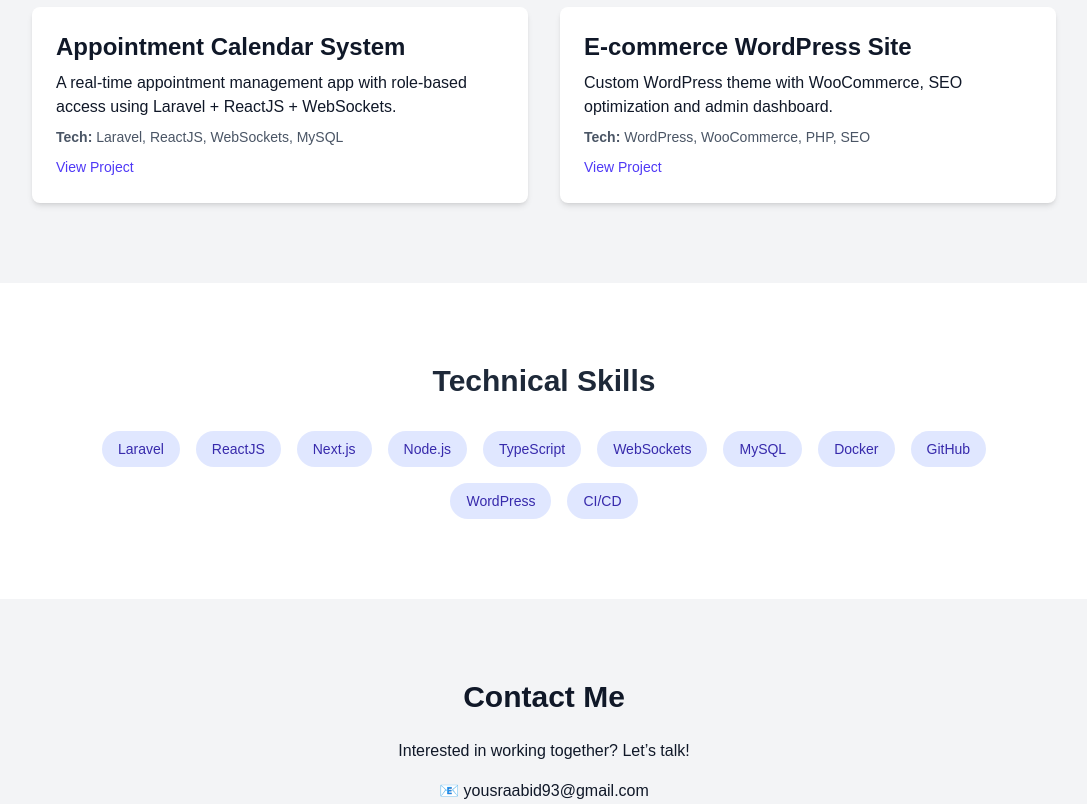
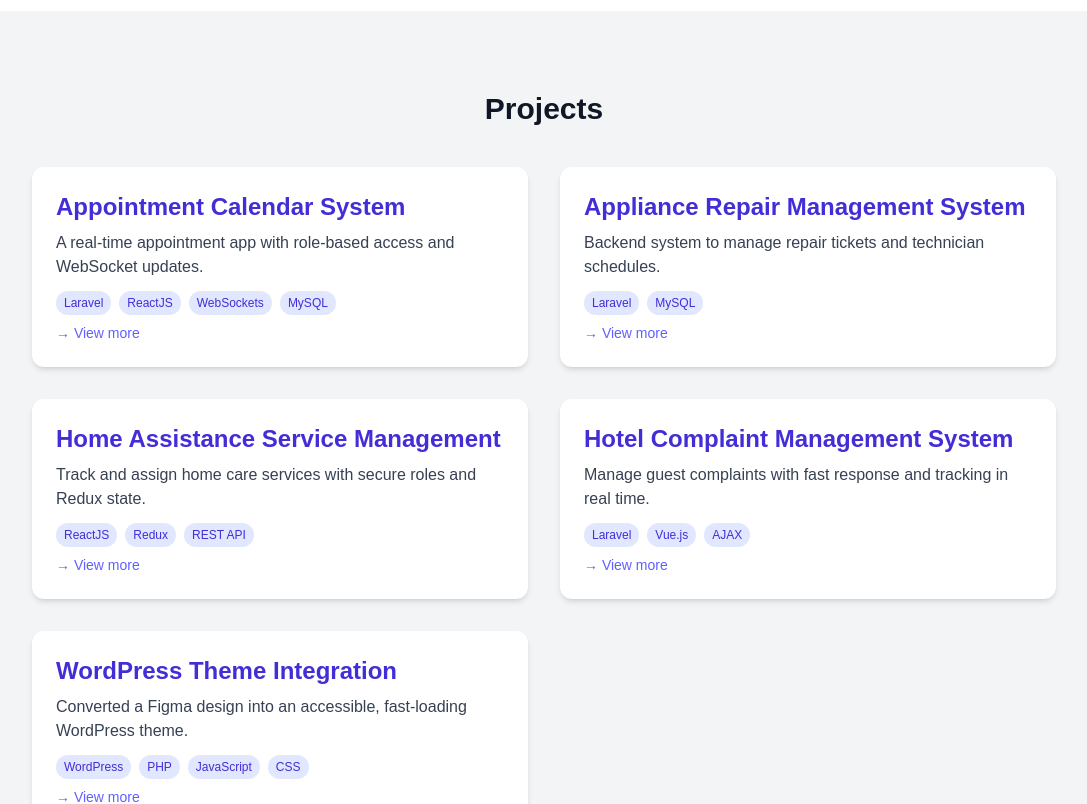
Before and after one commit to yousraAb/portfolio, a Next.js app: page / in a window 1280 px wide. Shown: the part 1460-2264 px from the top of the page, without its empty margins (96-1183 px from the left). Built offline with nearby package versions, Linux system fonts and the light colour scheme.

Commit message:
projects improvements

```diff
--- a/package.json
+++ b/package.json
@@ -9,11 +9,13 @@
     "lint": "next lint"
   },
   "dependencies": {
+    "emailjs-com": "^3.2.0",
     "framer-motion": "^12.15.0",
     "next": "15.3.2",
     "react": "^19.0.0",
     "react-dom": "^19.0.0",
-    "react-scroll": "^1.9.3"
+    "react-scroll": "^1.9.3",
+    "react-toastify": "^11.0.5"
   },
   "devDependencies": {
     "@eslint/eslintrc": "^3",
--- a/src/app/globals.css
+++ b/src/app/globals.css
@@ -12,18 +12,13 @@
   --font-mono: var(--font-geist-mono);
 }
 
-@media (prefers-color-scheme: dark) {
-  :root {
-    --background: #0a0a0a;
-    --foreground: #ededed;
-  }
-}
-
 body {
   background: var(--background);
   color: var(--foreground);
   font-family: Arial, Helvetica, sans-serif;
 }
+
+/* Slide-down animation for mobile menu */
 @keyframes slide-down {
   from {
     opacity: 0;
--- /dev/null
+++ b/src/app/projects/page.tsx
@@ -0,0 +1,29 @@
+import { notFound } from "next/navigation";
+import { projects } from "@/lib/projects";
+
+export async function generateStaticParams() {
+  return projects.map((project) => ({ slug: project.slug }));
+}
+
+export default function ProjectDetail({ params }: { params: { slug: string } }) {
+  const project = projects.find((p) => p.slug === params.slug);
+  if (!project) return notFound();
+
+  return (
+    <section className="py-20 px-6 max-w-3xl mx-auto text-gray-800">
+      <h1 className="text-4xl font-bold text-indigo-700 mb-4">{project.title}</h1>
+      <p className="mb-4 text-lg">{project.description}</p>
+      <div className="flex flex-wrap gap-2 mb-6">
+        {project.tech.map((tech, i) => (
+          <span
+            key={i}
+            className="bg-indigo-100 text-indigo-700 px-3 py-1 rounded-full text-sm"
+          >
+            {tech}
+          </span>
+        ))}
+      </div>
+      <p className="text-gray-700 whitespace-pre-line">{project.content}</p>
+    </section>
+  );
+}
--- a/src/components/About.tsx
+++ b/src/components/About.tsx
@@ -13,7 +13,7 @@ const About: React.FC = () => {
       className="py-20 ..."
     >
       <section id="about" className="py-20 px-4 bg-white text-gray-800">
-      <div className="max-w-4xl mx-auto text-center">
+        <div className="max-w-4xl mx-auto text-center py-20">
           <h2 className="text-3xl font-bold mb-6">About Me</h2>
           <p className="text-lg leading-relaxed">
             I&apos;m <strong>Yousra Abid</strong>, a passionate Full Stack Developer based in Marrakech, Morocco.
--- a/src/components/Projects.tsx
+++ b/src/components/Projects.tsx
@@ -1,47 +1,52 @@
-type Project = {
-  title: string;
-  description: string;
-  tech: string[];
-  link?: string;
-};
+"use client";
 
-const projects: Project[] = [
-  {
-    title: "Appointment Calendar System",
-    description: "A real-time appointment management app with role-based access using Laravel + ReactJS + WebSockets.",
-    tech: ["Laravel", "ReactJS", "WebSockets", "MySQL"],
-    link: "#"
-  },
-  {
-    title: "E-commerce WordPress Site",
-    description: "Custom WordPress theme with WooCommerce, SEO optimization and admin dashboard.",
-    tech: ["WordPress", "WooCommerce", "PHP", "SEO"],
-    link: "#"
-  },
-];
+import { motion } from "framer-motion";
+import Link from "next/link";
+import { projects } from "@/lib/projects";
 
 const Projects: React.FC = () => {
   return (
     <section id="projects" className="py-20 px-4 bg-gray-100 text-gray-900">
       <div className="max-w-5xl mx-auto">
-        <h2 className="text-3xl font-bold text-center mb-10">Projects</h2>
+        <motion.h2
+          initial={{ opacity: 0, y: 30 }}
+          whileInView={{ opacity: 1, y: 0 }}
+          viewport={{ once: true }}
+          transition={{ duration: 0.6 }}
+          className="text-3xl font-bold text-center mb-10"
+        >
+          Projects
+        </motion.h2>
+
         <div className="grid md:grid-cols-2 gap-8">
           {projects.map((project, index) => (
-            <div key={index} className="bg-white p-6 rounded-lg shadow-md">
-              <h3 className="text-2xl font-semibold mb-2">{project.title}</h3>
-              <p className="mb-2">{project.description}</p>
-              <p className="text-sm text-gray-600 mb-2">
-                <strong>Tech:</strong> {project.tech.join(", ")}
-              </p>
-              {project.link && (
-                <a
-                  href={project.link}
-                  className="text-indigo-600 hover:underline text-sm"
-                >
-                  View Project
-                </a>
-              )}
-            </div>
+            <Link key={index} href={`/projects/${project.slug}`} passHref>
+              <motion.div
+                initial={{ opacity: 0, y: 30 }}
+                whileInView={{ opacity: 1, y: 0 }}
+                viewport={{ once: true }}
+                transition={{ duration: 0.4, delay: index * 0.15 }}
+                className="bg-white p-6 rounded-xl shadow-md hover:shadow-lg hover:-translate-y-1 transform transition-all duration-300 cursor-pointer"
+              >
+                <h3 className="text-2xl font-semibold mb-2 text-indigo-700">
+                  {project.title}
+                </h3>
+                <p className="mb-3 text-gray-700">{project.description}</p>
+                <div className="mb-2 flex flex-wrap gap-2">
+                  {project.tech.map((tech, i) => (
+                    <span
+                      key={i}
+                      className="bg-indigo-100 text-indigo-700 px-2 py-1 rounded-full text-xs"
+                    >
+                      {tech}
+                    </span>
+                  ))}
+                </div>
+                <p className="text-sm text-indigo-500 hover:underline mt-2">
+                  → View more
+                </p>
+              </motion.div>
+            </Link>
           ))}
         </div>
       </div>
--- /dev/null
+++ b/src/lib/projects.ts
@@ -0,0 +1,61 @@
+export type Project = {
+  title: string;
+  slug: string;
+  description: string;
+  content: string;
+  tech: string[];
+};
+
+export const projects: Project[] = [
+  {
+    title: "Appointment Calendar System",
+    slug: "appointment-calendar-system",
+    description:
+      "A real-time appointment app with role-based access and WebSocket updates.",
+    content:
+      `This system enables call center agents to book appointments for field agents.
+Supervisors must confirm them, and WebSockets allow live updates across users.
+It uses FullCalendar, Laravel API, and role-based authentication.`,
+    tech: ["Laravel", "ReactJS", "WebSockets", "MySQL"],
+  },
+  {
+    title: "Appliance Repair Management System",
+    slug: "appliance-repair-system",
+    description:
+      "Backend system to manage repair tickets and technician schedules.",
+    content:
+      `Built with Laravel and MySQL.
+Features include lifecycle tracking, customer repair history, and email notifications.`,
+    tech: ["Laravel", "MySQL"],
+  },
+  {
+    title: "Home Assistance Service Management",
+    slug: "home-assistance-service",
+    description:
+      "Track and assign home care services with secure roles and Redux state.",
+    content:
+      `The system supports agent roles and live task updates for services like elderly care.
+Global state is managed with Redux, and API integration ensures fast communication.`,
+    tech: ["ReactJS", "Redux", "REST API"],
+  },
+  {
+    title: "Hotel Complaint Management System",
+    slug: "hotel-complaint-system",
+    description:
+      "Manage guest complaints with fast response and tracking in real time.",
+    content:
+      `Created using Vue.js, Laravel, and AJAX.
+Improved resolution speed by 50%, featuring dynamic interfaces for admins.`,
+    tech: ["Laravel", "Vue.js", "AJAX"],
+  },
+  {
+    title: "WordPress Theme Integration",
+    slug: "wordpress-theme-agency",
+    description:
+      "Converted a Figma design into an accessible, fast-loading WordPress theme.",
+    content:
+      `Used PHP and custom JS for theme development.
+Included SEO optimization and WCAG accessibility. Client project without a public link.`,
+    tech: ["WordPress", "PHP", "JavaScript", "CSS"],
+  },
+];
```
Also changed, not shown: 1 other file (tests, documents, lock files or other folders). Lines whose indentation alone changed are shown as unchanged.
